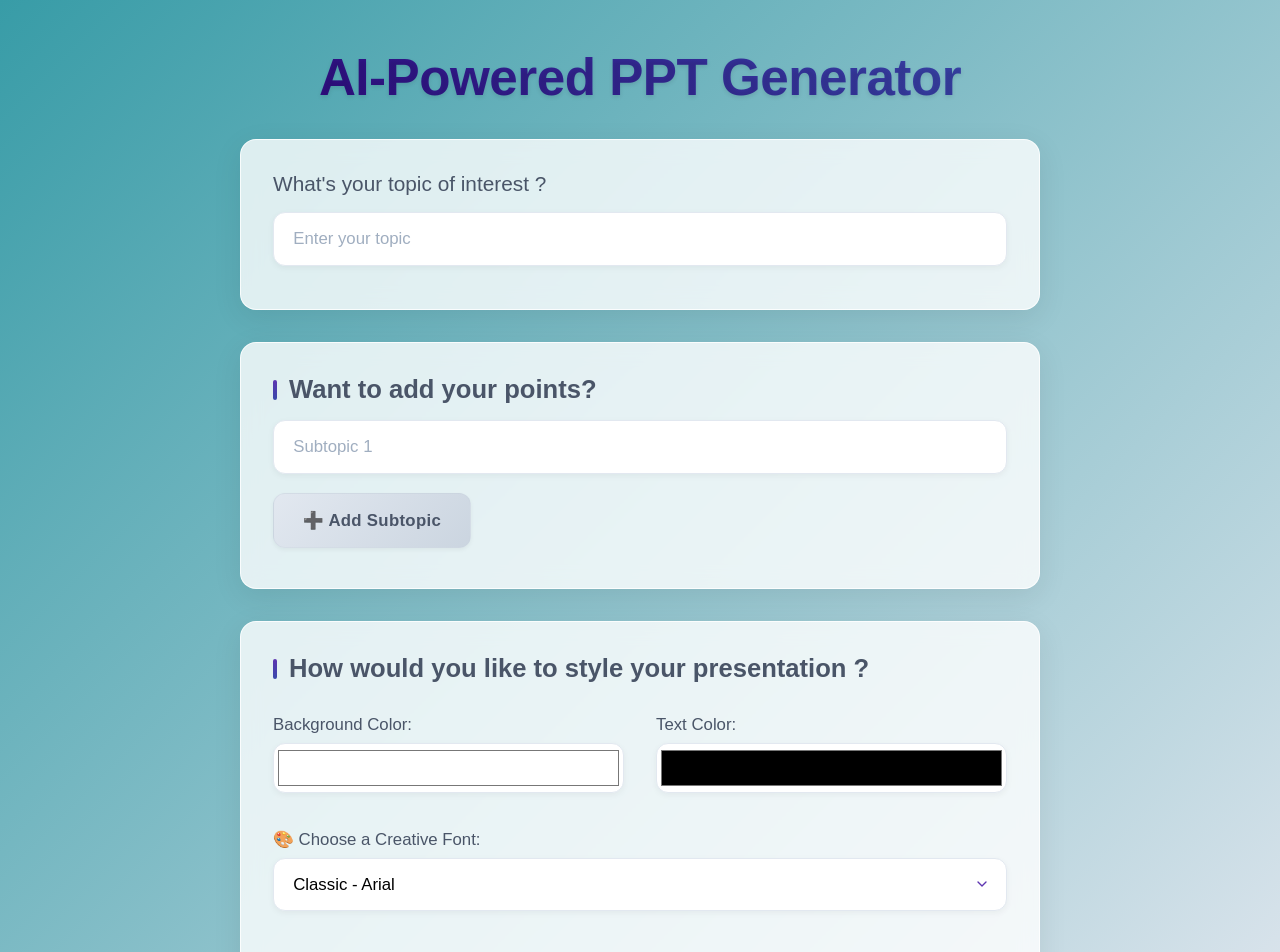
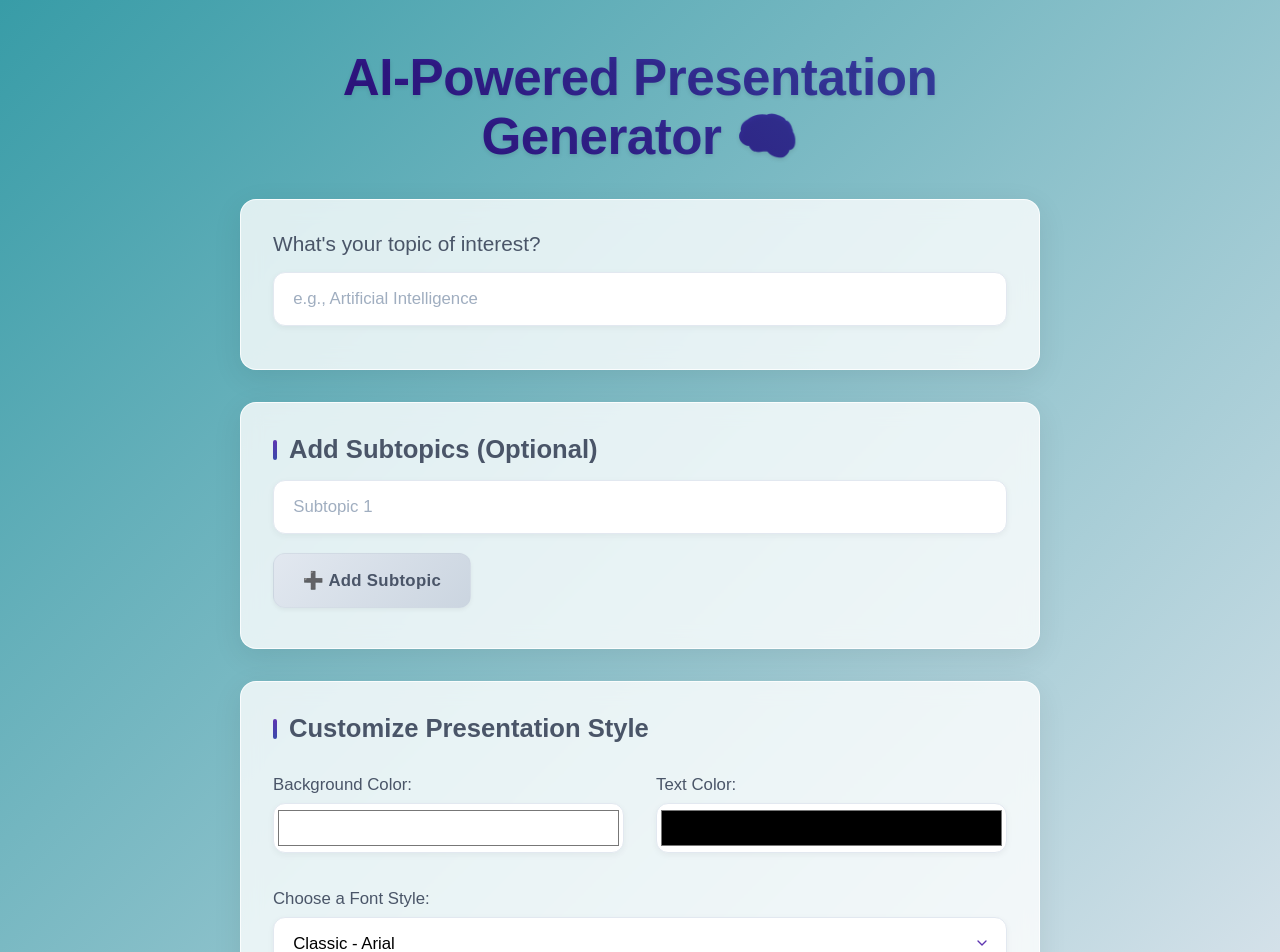
Before and after one commit to Nikhil181511/AI-Smart-Presentation-generator, a React (Create React App) app: page / in a window 1280 px wide. Shown: the top 952 px of the page. Built offline with nearby package versions, Linux system fonts and the light colour scheme.

Commit message:
Update App.js
Signed-off-by: Nikhil Savita <nikhilsavita181511@gmail.com>

```diff
--- a/src/App.js
+++ b/src/App.js
@@ -31,13 +31,13 @@ const App = () => {
 
     setLoading(true);
     try {
-const response = await axios.post("https://scgbackend.onrender.com/generate_ppt/", {
-  topic,
-  subtopics: subtopics.filter((s) => s.trim() !== ""),
-  bg_color: bgColor,      // Don't strip #
-  text_color: textColor,  // Don't strip #
-  font_style: fontStyle,
-});
+      const response = await axios.post("https://scgbackend.onrender.com/generate_ppt/", {
+        topic,
+        subtopics: subtopics.filter((s) => s.trim() !== ""),
+        bg_color: bgColor,
+        text_color: textColor,
+        font_style: fontStyle,
+      });
 
       setPptUrl(response.data.ppt_url);
     } catch (error) {
@@ -49,21 +49,21 @@ const response = await axios.post("https://scgbackend.onrender.com/generate_ppt/
 
   return (
     <div className="container">
-      <h1>AI-Powered PPT Generator </h1>
+      <h1>AI-Powered Presentation Generator 🧠</h1>
 
       <div className="form-card">
-        <h3>What's your topic of interest ? </h3>
+        <h3>What's your topic of interest?</h3>
         <input
           type="text"
           value={topic}
           onChange={(e) => setTopic(e.target.value)}
-          placeholder="Enter your topic"
+          placeholder="e.g., Artificial Intelligence"
           className="input-box"
         />
       </div>
 
       <div className="form-card">
-        <h2>Want to add your points?</h2>
+        <h2>Add Subtopics (Optional)</h2>
         {subtopics.map((subtopic, index) => (
           <input
             key={index}
@@ -80,7 +80,8 @@ const response = await axios.post("https://scgbackend.onrender.com/generate_ppt/
       </div>
 
       <div className="form-card">
-        <h2>How would you like to style your presentation ?</h2>
+        <h2>Customize Presentation Style</h2>
+
         <div className="color-selector">
           <div className="color-field">
             <label>Background Color:</label>
@@ -90,7 +91,6 @@ const response = await axios.post("https://scgbackend.onrender.com/generate_ppt/
               onChange={(e) => setBgColor(e.target.value)}
             />
           </div>
-
           <div className="color-field">
             <label>Text Color:</label>
             <input
@@ -101,7 +101,7 @@ const response = await axios.post("https://scgbackend.onrender.com/generate_ppt/
           </div>
         </div>
 
-        <label>🎨 Choose a Creative Font:</label>
+        <label>Choose a Font Style:</label>
         <select
           value={fontStyle}
           onChange={(e) => setFontStyle(e.target.value)}
```
